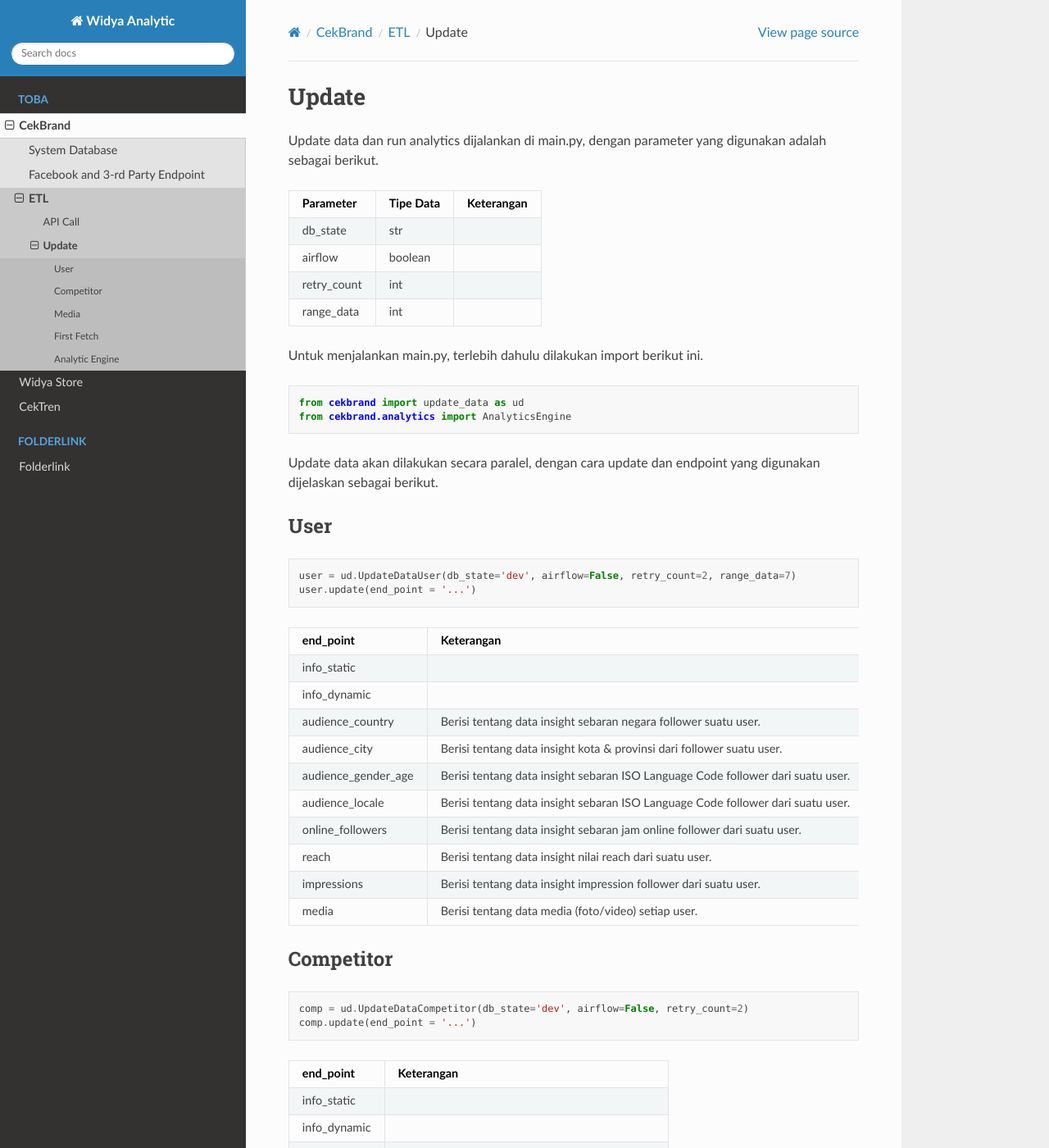
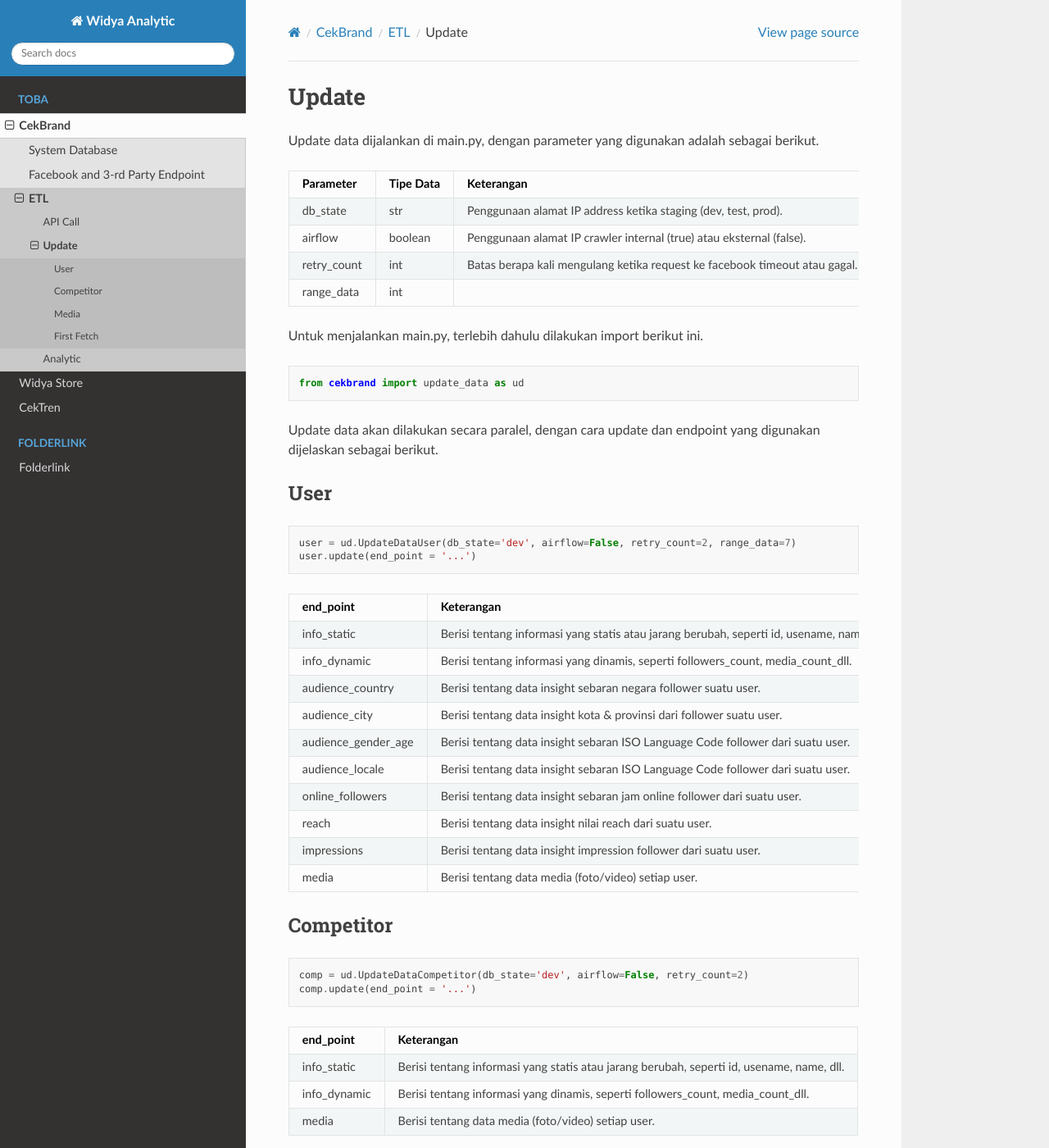
Before and after one commit to syrico/dokumentasi_data_widyaanalytics, a Sphinx documentation site: the page built from docs/source/Toba/cekbrand/etl/update.md, in a window 1280 px wide and 1400 px high. Shown: the whole window at 82% size. Built offline with Sphinx 7.4.7 and the Read the Docs theme 2.0.0, drawn with Linux system fonts in a browser that asks for light colours; some of the changed text lies outside the part shown.

Commit message:
up etl analytic

````diff
--- a/docs/source/Toba/cekbrand/etl/update.md
+++ b/docs/source/Toba/cekbrand/etl/update.md
@@ -1,19 +1,18 @@
 # Update
 
-Update data dan run analytics dijalankan di main.py, dengan parameter yang digunakan adalah sebagai berikut.
+Update data dijalankan di main.py, dengan parameter yang digunakan adalah sebagai berikut.
 
 | Parameter   | Tipe Data | Keterangan |
 |-------------|-----------|------------|
-| db_state    | str       |            |
-| airflow     | boolean   |            |
-| retry_count | int       |            |
+| db_state    | str       | Penggunaan alamat IP address ketika staging (dev, test, prod). |
+| airflow     | boolean   | Penggunaan alamat IP crawler internal (true) atau eksternal (false). |
+| retry_count | int       | Batas berapa kali mengulang ketika request ke facebook timeout atau gagal. |
 | range_data  | int       |            |
 
 Untuk menjalankan main.py, terlebih dahulu dilakukan import berikut ini.
 
 ```
 from cekbrand import update_data as ud
-from cekbrand.analytics import AnalyticsEngine
 ```
 
 Update data akan dilakukan secara paralel, dengan cara update dan endpoint yang digunakan dijelaskan sebagai berikut.
@@ -25,8 +24,8 @@
 ```
 | end_point           | Keterangan                                                                        |
 |---------------------|-----------------------------------------------------------------------------------|
-| info_static         |                                                                                   |
-| info_dynamic        |                                                                                   |
+| info_static         |  Berisi tentang informasi yang statis atau jarang berubah, seperti id, usename, name, dll. |
+| info_dynamic        | Berisi tentang informasi yang dinamis, seperti followers_count, media_count_dll. |
 | audience_country    | Berisi   tentang data insight sebaran negara follower suatu user.                 |
 | audience_city       | Berisi tentang data insight kota & provinsi dari follower suatu user.             |
 | audience_gender_age | Berisi tentang data insight sebaran ISO Language Code follower   dari suatu user. |
@@ -43,8 +42,8 @@
 ```
 | end_point    | Keterangan                                          |
 |--------------|-----------------------------------------------------|
-| info_static  |                                                     |
-| info_dynamic |                                                     |
+| info_static  | Berisi tentang informasi yang statis atau jarang berubah, seperti id, usename, name, dll. |
+| info_dynamic | Berisi tentang informasi yang dinamis, seperti followers_count, media_count_dll. |
 | media        | Berisi tentang data media (foto/video) setiap user. |
 
 ## Media
@@ -61,16 +60,11 @@
 ## First Fetch
 ```
 firstfetch = ud.single_fetch_update(db_state='dev', airflow=False, retry_count=2)
-comp.update(end_point = '...', user_id=str('17841408671998486'))
+firstfetch.update(end_point = '...', user_id=str('17841408671998486'))
 ```
+Parameter ``user_id`` merupakan nama id dari user yang akan dilakukan firstfetch, contoh seperti di atas, yaitu 17841408671998486.
+
 | end_point          | Keterangan                                                             |
 |--------------------|------------------------------------------------------------------------|
 | media_like_comment | Berisi   tentang data history jumlah like dan komen media setiap user. |
 | media_comments     | Berisi   tentang data komentar pada media (foto/video) setiap user.    |
-
-## Analytic Engine
-```
-analytics_engine = AnalyticsEngine(db_state='dev', airflow=False)
-analytics_engine.single_instagram_user_hashtags_metrics_distribution(total_media=40,
-user_id=str('17841408671998486'))
-```
--- a/docs/source/Toba/cekbrand/indexetl.rst
+++ b/docs/source/Toba/cekbrand/indexetl.rst
@@ -7,3 +7,4 @@
 
    etl/api
    etl/update
+   etl/analytic
````
Also changed, not shown: docs/source/Toba/cekbrand/etl/analytic.md (added, +16 -0 lines).
